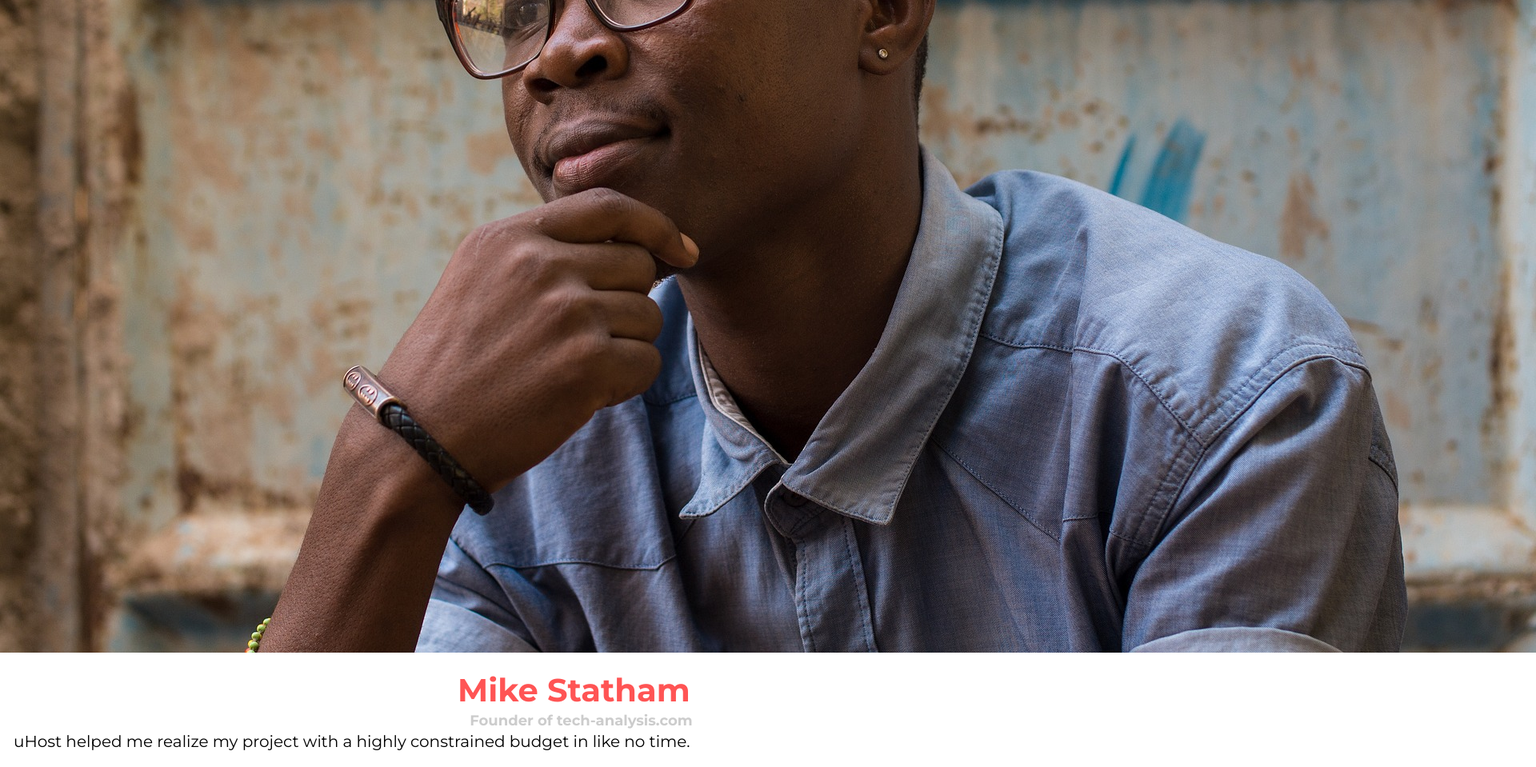
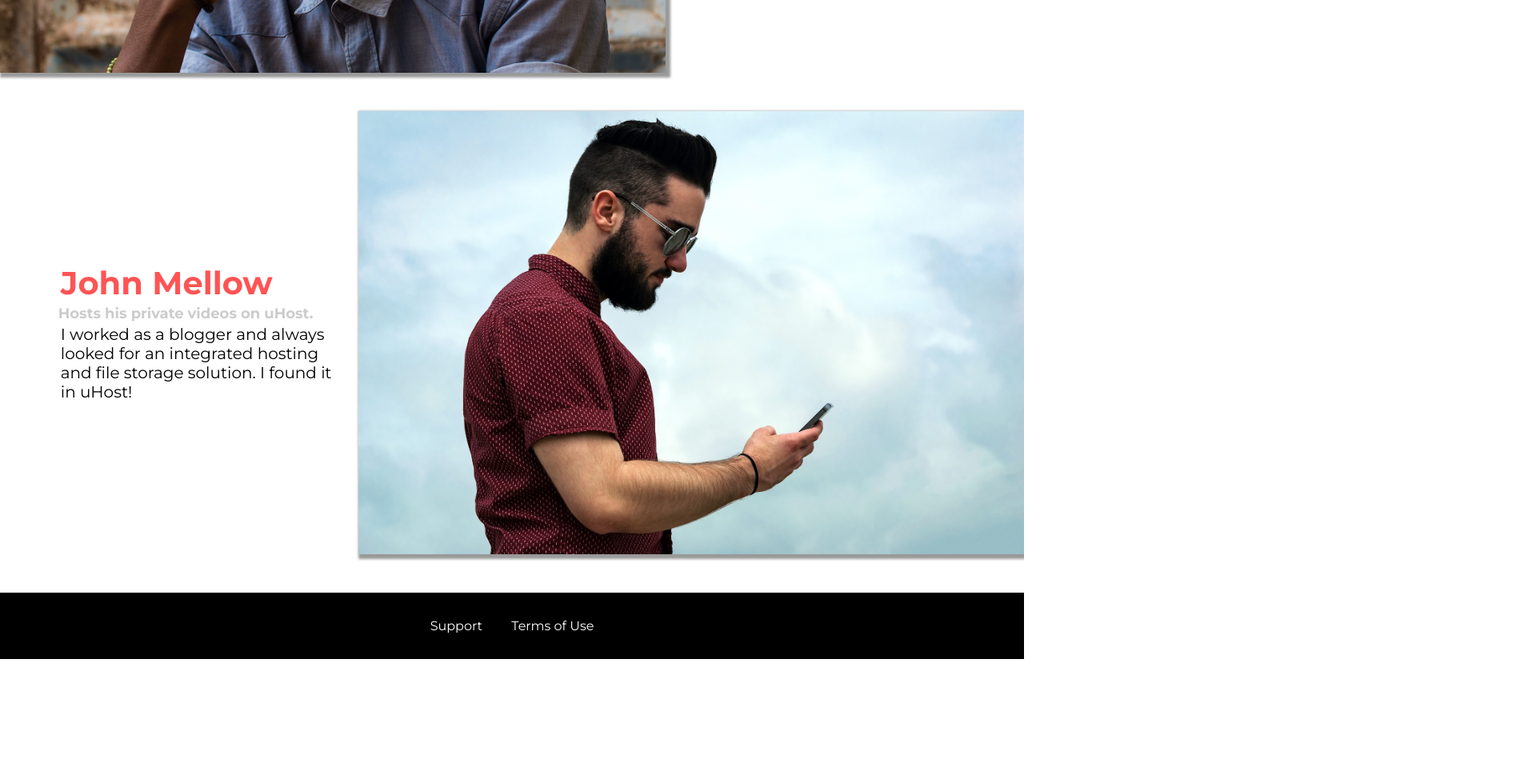
Before and after one commit to andrewrey/practicingBasicsSection5, a website: page customers/index.html in a window 1280 px wide. Shown: the part 560-1519 px from the top of the page at 80% size, 1920 px wide, since content can reach past the window. After the commit the page ends 1384 px from the top, so only its background shows below. Drawn offline with Linux system fonts and the light colour scheme.

Commit message:
learning gradients

```diff
--- a/customers/customers.scss
+++ b/customers/customers.scss
@@ -12,11 +12,24 @@
   margin-top: 96px;
 }
 
+.testimonial__image-container {
+  width: 65%;
+  display: inline-block;
+  vertical-align: middle;
+  box-shadow: 3px 3px 3px 3px rgba(black, 0.4);
+}
+
+.testimonial__image {
+  width: 100%;
+  vertical-align: top;
+}
 .testimonial__info {
   text-align: right;
   padding: 14px;
   display: inline-block;
   vertical-align: middle;
+  display: inline-block;
+  width: 30%;
 }
 
 #customer-2.testimonial {
--- a/customers/index.html
+++ b/customers/index.html
@@ -82,12 +82,12 @@
       </div>
     </main>
     <footer class="main-footer">
-      <nav>
-        <ul>
-          <li>
+      <nav class="main-footer__nav">
+        <ul class="main-footer__links">
+          <li class="main-footer__link">
             <a href="#">Support</a>
           </li>
-          <li>
+          <li class="main-footer__link">
             <a href="#">Terms of Use</a>
           </li>
         </ul>
--- a/main.scss
+++ b/main.scss
@@ -6,7 +6,7 @@
   // background-origin: border-box;
   // background-clip: border-box;
   // setting border-box once will automaticall set it for both origin and clip
-  background: url("../images/freedom.jpg") 10% 48% / cover no-repeat border-box;
+  background-image: radial-gradient(ellipse, red, blue 80%, green);
   width: 100%;
   height: 528px;
   padding: 10px;
```
Also changed, not shown: css/customers.css, css/styles.css.
